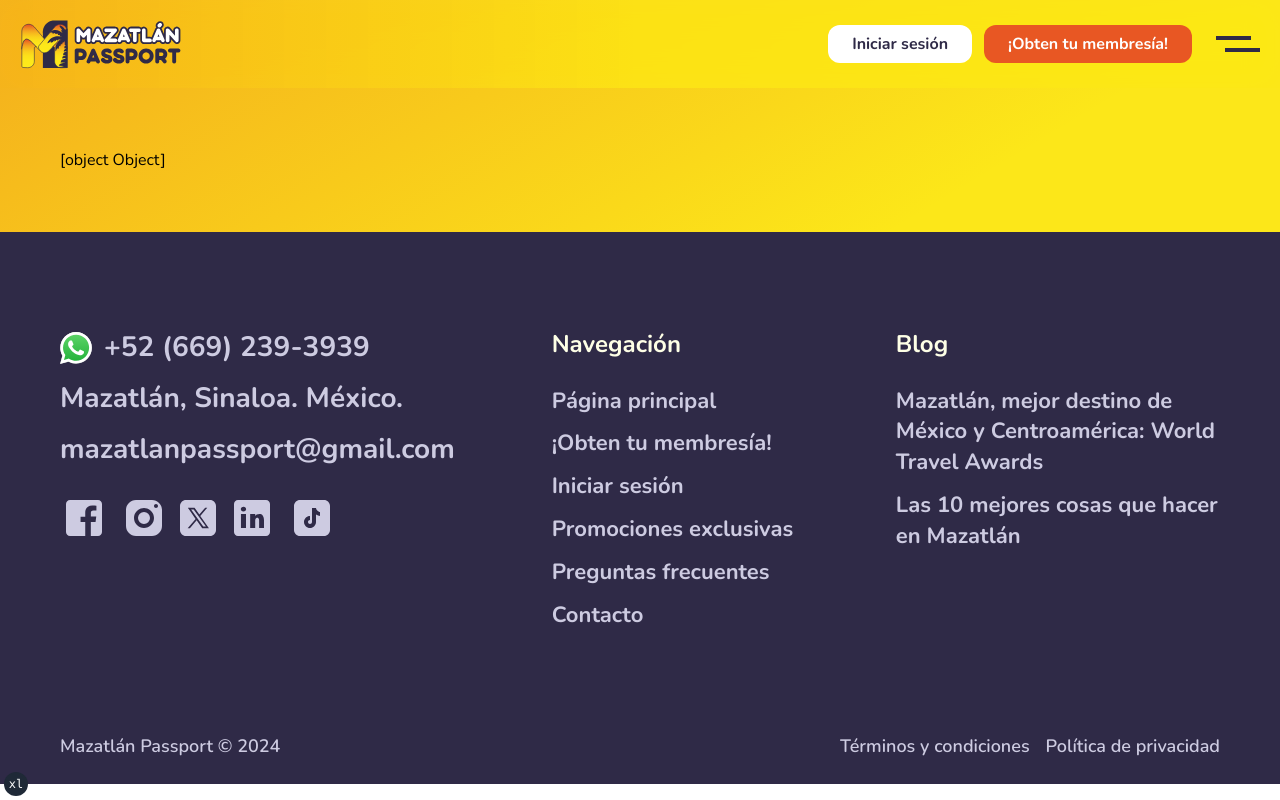
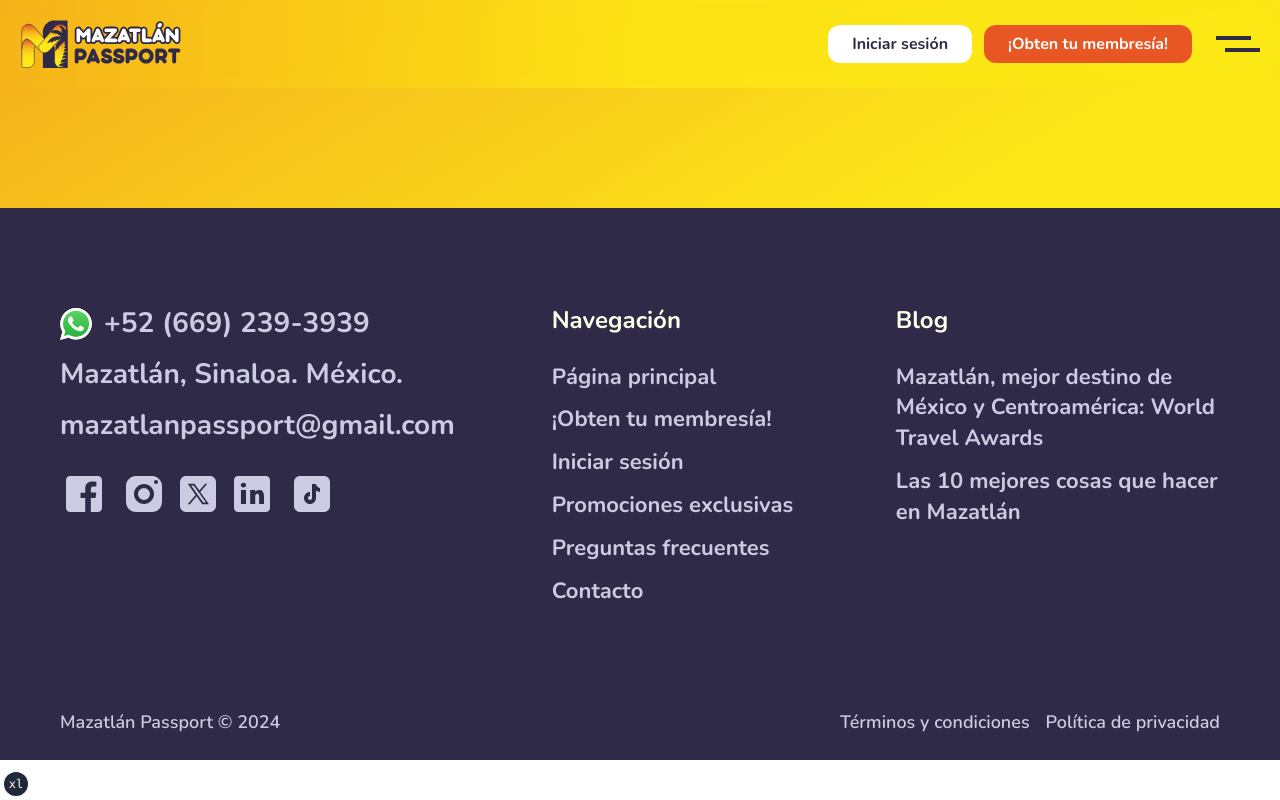
Before and after one commit to saufth/mazatlanpassport, a Next.js app: page /profile in a window 1280 px wide. Built offline with nearby package versions, Linux system fonts and the light colour scheme; no server answers.

Commit message:
testing profile page6

```diff
--- a/src/app/(lobby)/profile/page.tsx
+++ b/src/app/(lobby)/profile/page.tsx
@@ -37,7 +37,8 @@
   return (
     <div>
       <div className='container py-spacing-6'>
-        {session.toString()}
+        {session.data?.toString()}
+        {session.error?.toString()}
         {/* <div>
           {`${profile.firstName} ${profile.lastName}`}
         </div>
```
